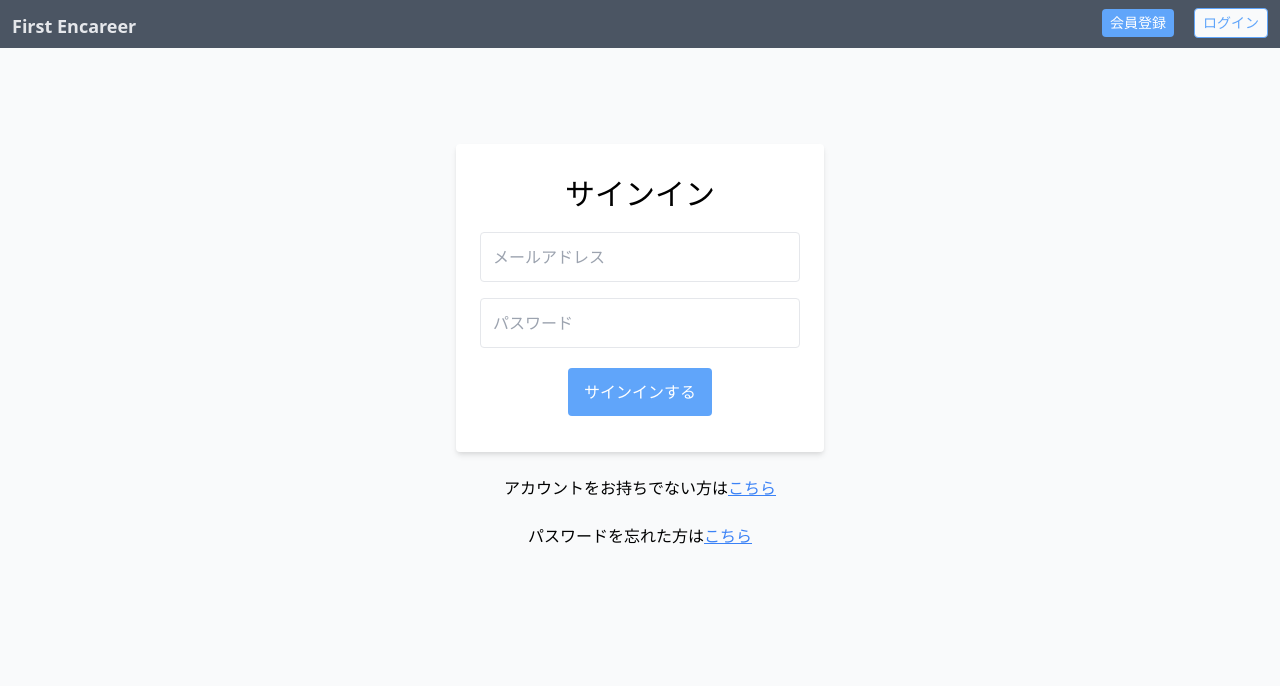
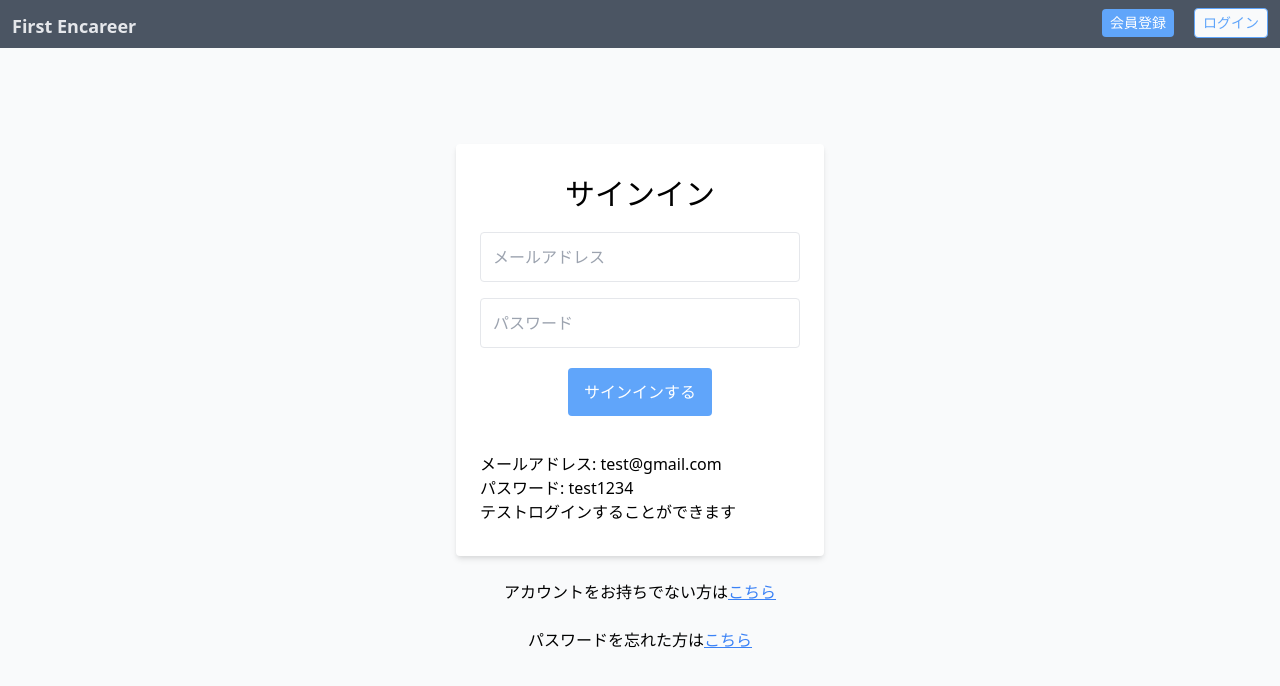
Before and after one commit to kazukazu2027/study-app, a Next.js app: page /auth/SignInPage in a window 1280 px wide. Shown: the top 686 px of the page. Built offline with nearby package versions, Linux system fonts and the light colour scheme; no server answers; the database is empty.

Commit message:
テストログイン

```diff
--- a/src/pages/auth/SignInPage.tsx
+++ b/src/pages/auth/SignInPage.tsx
@@ -55,6 +55,11 @@ const SignInPage = () => {
                   サインインする
                 </button>
               </form>
+              <div className="text-left pt-8">
+                <p>メールアドレス: test@gmail.com</p>
+                <p>パスワード: test1234</p>
+                <p>テストログインすることができます</p>
+              </div>
             </div>
 
             <div className="mt-6">
```
